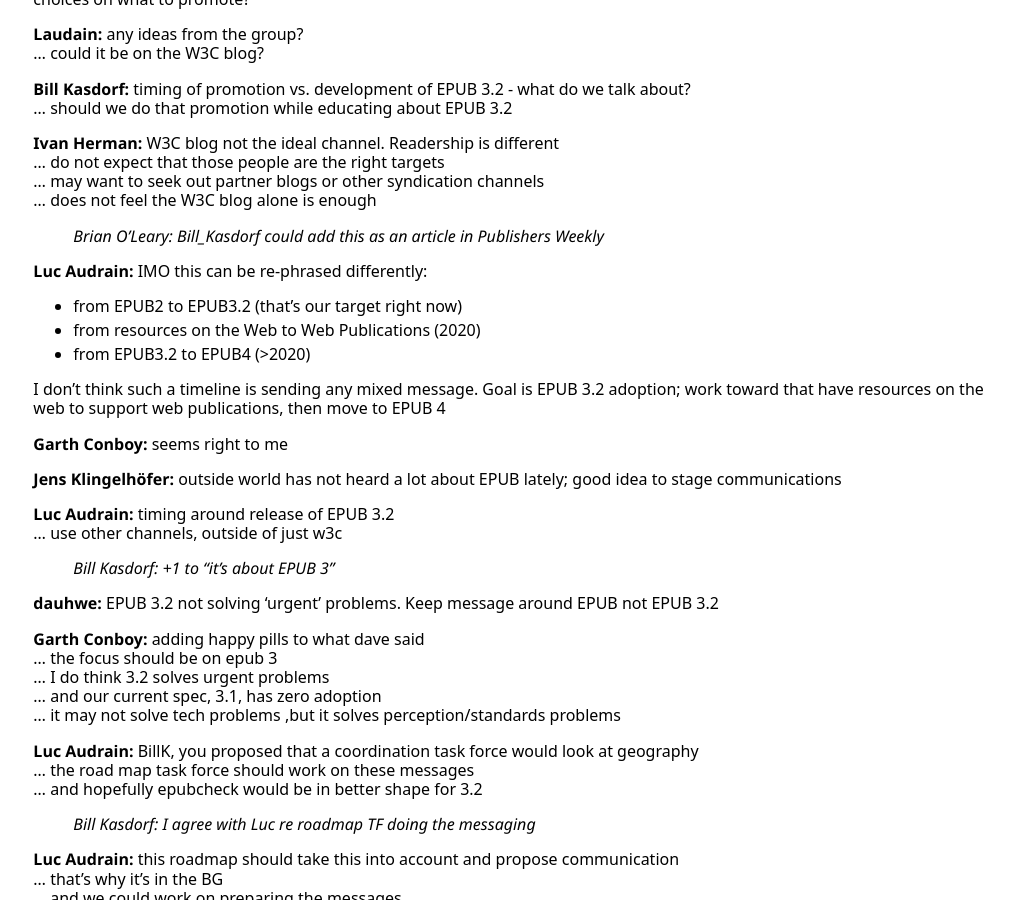
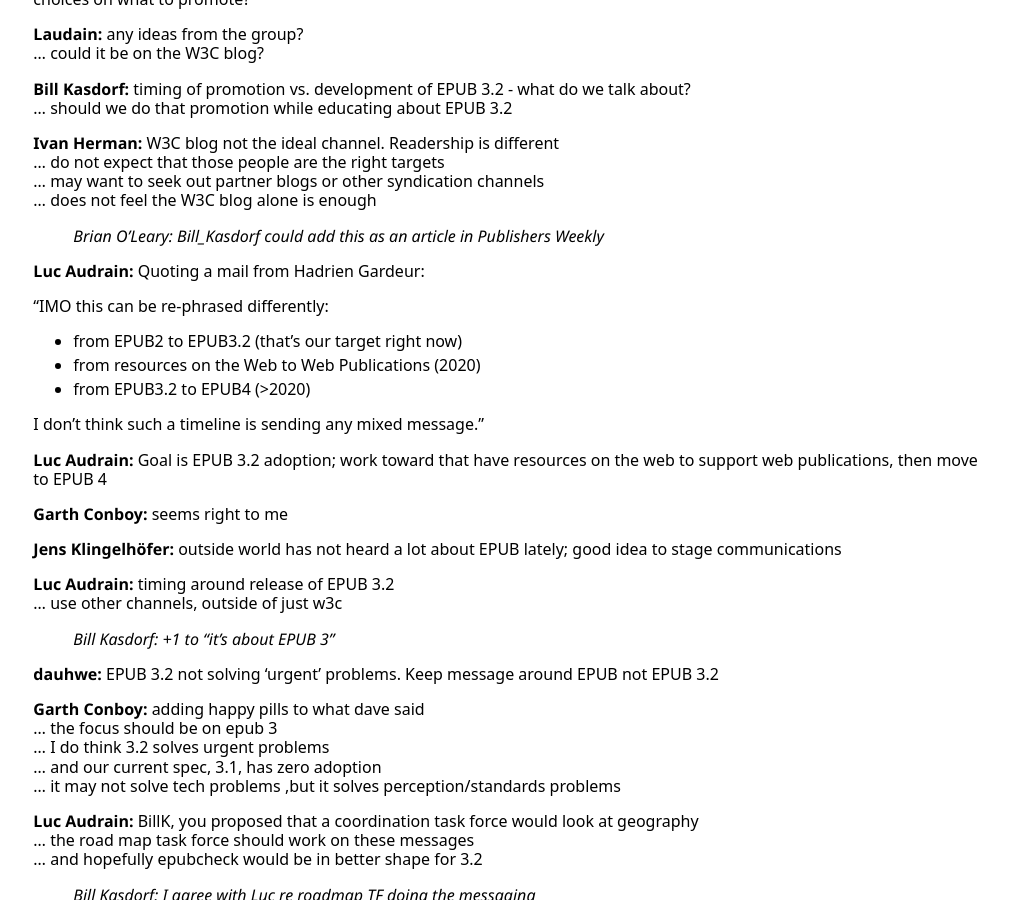
Before and after one commit to w3c/publ-bg, a Jekyll site: the page built from Meetings/Minutes/2018/2018-06-05-pbg.md, in a window 1280 px wide and 900 px high, scrolled down 2654 px. Shown: the whole window, without its empty margins (251-1265 px from the left). Built offline with Jekyll 4.4.1, drawn with Linux system fonts in a browser that asks for light colours; some web fonts are replaced.

Commit message:
Added to the minutes that Luc quoted Hadrien

```diff
--- a/Meetings/Minutes/2018/2018-06-05-pbg.md
+++ b/Meetings/Minutes/2018/2018-06-05-pbg.md
@@ -153,13 +153,16 @@ See also the [Agenda]() and the [IRC Log](https://www.w3.org/2018/06/05-pbg-irc.
 
 > *Brian O'Leary:* Bill_Kasdorf could add this as an article in Publishers Weekly
 
-**Luc Audrain:** IMO this can be re-phrased differently:
+**Luc Audrain:** Quoting a mail from Hadrien Gardeur:
+
+“IMO this can be re-phrased differently:
 - from EPUB2 to EPUB3.2 (that's our target right now)
 - from resources on the Web to Web Publications (2020)
 - from EPUB3.2 to EPUB4 (>2020)
 
- I don't think such a timeline is sending any mixed message.
-Goal is EPUB 3.2 adoption; work toward that have resources on the web to support web publications, then move to EPUB 4
+I don't think such a timeline is sending any mixed message.”
+
+**Luc Audrain:**  Goal is EPUB 3.2 adoption; work toward that have resources on the web to support web publications, then move to EPUB 4
 
 **Garth Conboy:** seems right to me
 
```
